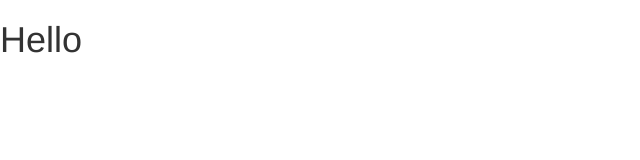
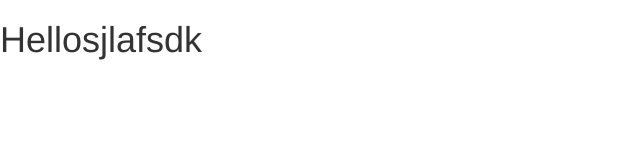
Before and after one commit to yanivsalzberg/weather-chat, a website: page index.html in a window 1280 px wide. Shown: the whole page, without its empty margins (0-640 px from the left). Drawn offline with nearby package versions, Linux system fonts and the light colour scheme.

Commit message:
second version

```diff
--- a/index.html
+++ b/index.html
@@ -6,7 +6,7 @@
   <link rel="stylesheet" type="text/css" href="style.css">
 </head>
 <body>
-<h1>Hello</h1>
+<h1>Hellosjlafsdk</h1>
 
 <script src="node_modules/jquery/dist/jquery.js"></script>
 <script src="script.js"></script>
```
